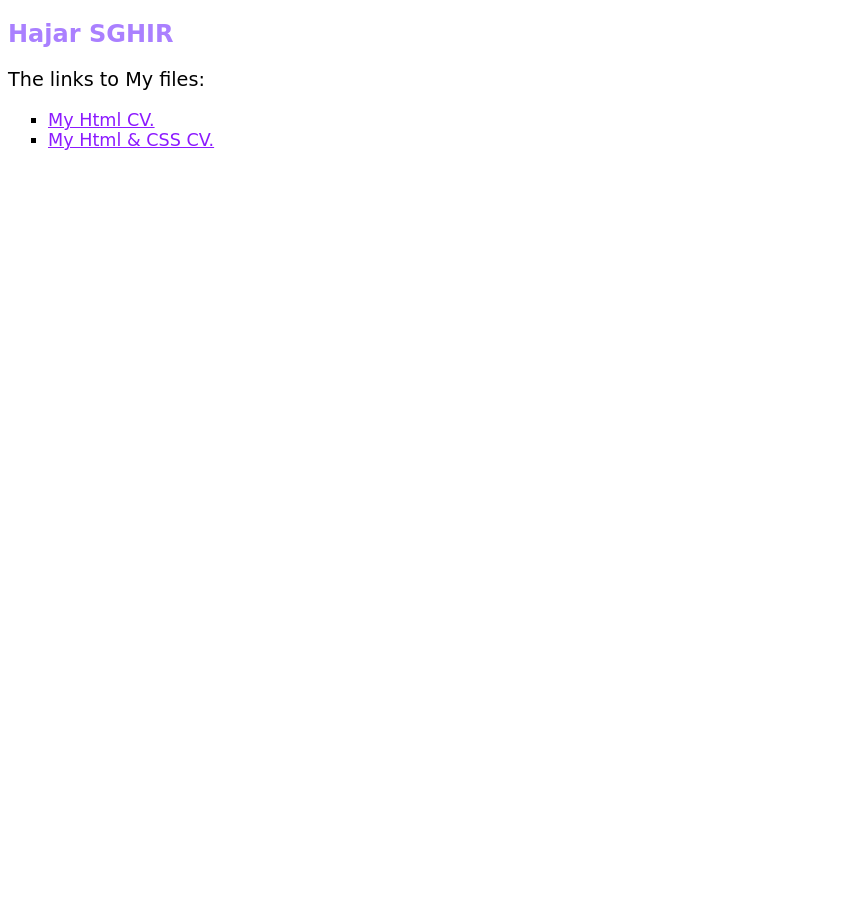
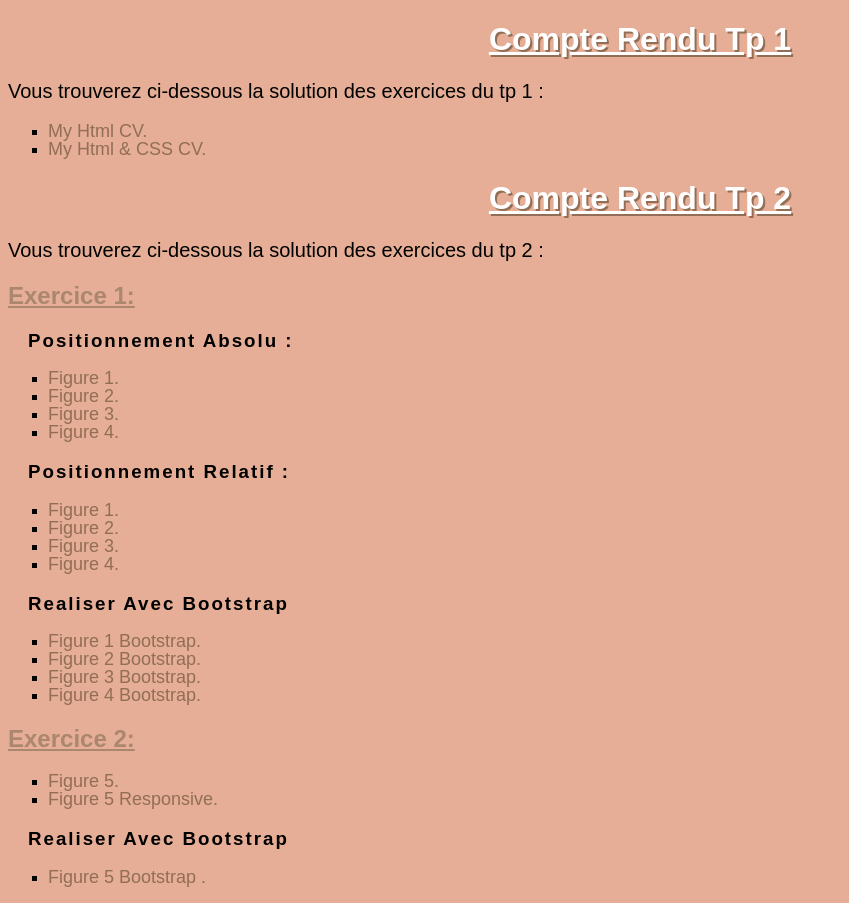
Before and after one commit to HajarSghir/SghirHajar, a plain HTML site: page index.html in a window 1280 px wide. Shown: the whole page, without its empty margins (0-849 px from the left). Before the commit the page ends 800 px from the top, so only its background shows below. Drawn offline with Linux system fonts and the light colour scheme; a web font is replaced by a local one.

Commit message:
Update index.html

```diff
--- a/index.html
+++ b/index.html
@@ -1,19 +1,87 @@
 <!DOCTYPE html>
-<html>
+<html lang="en" dir="ltr">
   <head>
+    <link rel="stylesheet" href="https://fonts.googleapis.com/css?family=Sofia">
     <meta charset="utf-8">
-    <title>Page Principale</title>
+    <title> Compte Rendu :</title>
+    <style>
+    body {
+      font-family: "Sofia",'Brush Script MT',sans-serif;
+    }
+    p{
+      font-size: 20px;
+    }
+    a{
+      text-decoration: none ;
+      color : #916e55 ;
+      font-size: 18px;
+      line-height: 5px ;
+    }
+    a:visited,a:hover {
+      color: lightgrey ;
+    }
+    a:active{
+      color:black ;
+    }
+    h1{
+      text-decoration: underline;
+      text-transform: capitalize;
+      text-shadow: 2px 2px #916e55 ;
+    }
+    h2{
+      text-decoration: underline;
+      color: #aa876e ;
+    }
+    h3{
+       text-transform: capitalize;
+       letter-spacing: 2px;
+       text-indent: 20px;
+    }
+    </style>
   </head>
-  <style>
-  body {
-    font-family: 'Brush Script MT', cursive;
-  }
-  </style>
-  <body>
-    <h2 style="color: #aa80ff;"> Hajar SGHIR </h2>
-    <p style="font-size:120%"> The links to My files:</p>
+  <body style="background-color:#e6ae96;">
+   <h1 style="color:white; text-align:center;">
+    <strong> Compte rendu tp 1 </strong>
+   </h1>
+     <p> Vous trouverez ci-dessous la solution des exercices du tp 1 : </p>
     <ul style="list-style-type:square;">
-    <li><a href="cv.html" target="_blank" style="color:#8c1aff; font-size:110%"> My Html CV.</a> </li>
-    <li><a href="cvcss.html" target="_blank" style="color:#8c1aff; font-size:110%"> My Html & CSS CV.</a> </li>
-  </body>
-</html>
+     <li> <a href="cv.html" target="_blank"> My Html CV.</a> </li>
+     <li> <a href="cvcss.html" target="_blank"> My Html & CSS CV.</a> </li>
+   </ul>
+   <h1 style=" color:white; text-align:center; ">
+    <strong> Compte rendu tp 2 </strong>
+   </h1>
+  <p> Vous trouverez ci-dessous la solution des exercices du tp 2 : </p>
+  <h2><strong>Exercice 1:</strong></h2>
+  <h3><strong> Positionnement absolu :</strong></h3>
+    <ul style ="list-style-type:square;">
+      <li><a href="figure 1.html" target="_blank" >Figure 1. </a> </li>
+      <li><a href="figure 2.html" target="_blank" >Figure 2. </a> </li>
+      <li><a href="figure 3.html" target="_blank" >Figure 3. </a> </li>
+      <li><a href="figure 4.html" target="_blank" >Figure 4. </a> </li>
+      </ul>
+  <h3><strong> Positionnement relatif :</strong></h3>
+  <ul style ="list-style-type:square;">
+    <li><a href="figure 1 rel.html" target="_blank" >Figure 1. </a> </li>
+    <li><a href="figure 2 rel.html" target="_blank" >Figure 2. </a> </li>
+    <li><a href="figure 3 rel.html" target="_blank" >Figure 3. </a> </li>
+    <li><a href="figure 4 rel.html" target="_blank" >Figure 4. </a> </li>
+    </ul>
+    <h3><strong> Realiser avec bootstrap </strong></h3>
+    <ul style ="list-style-type:square;">
+      <li><a href="figure 1 B.html" target="_blank" >Figure 1 Bootstrap. </a> </li>
+      <li><a href="figure 2 B.html" target="_blank" >Figure 2 Bootstrap. </a> </li>
+      <li><a href="figure 3 B.html" target="_blank" >Figure 3 Bootstrap. </a> </li>
+      <li><a href="figure 4 B.html" target="_blank" >Figure 4 Bootstrap. </a> </li>
+    </ul>
+   <h2><strong>Exercice 2:</strong></h2>
+   <ul style ="list-style-type:square;">
+     <li><a href="figure 5.html" target="_blank" >Figure 5. </a> </li>
+     <li><a href="figure 5 responsive.html" target="_blank" >Figure 5 Responsive. </a> </li>
+   </ul>
+   <h3><strong> Realiser avec bootstrap </strong></h3>
+   <ul style ="list-style-type:square;">
+     <li><a href="figure 5 B.html" target="_blank" >Figure 5 Bootstrap . </a> </li>
+   </ul>
+   </body>
+ </html>
```
